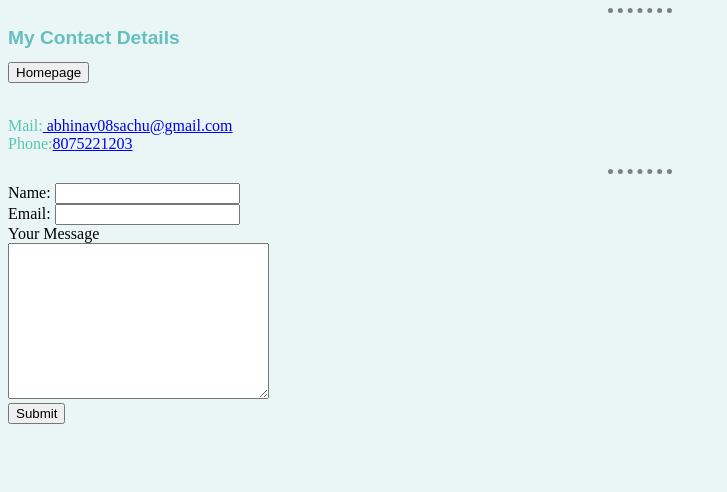
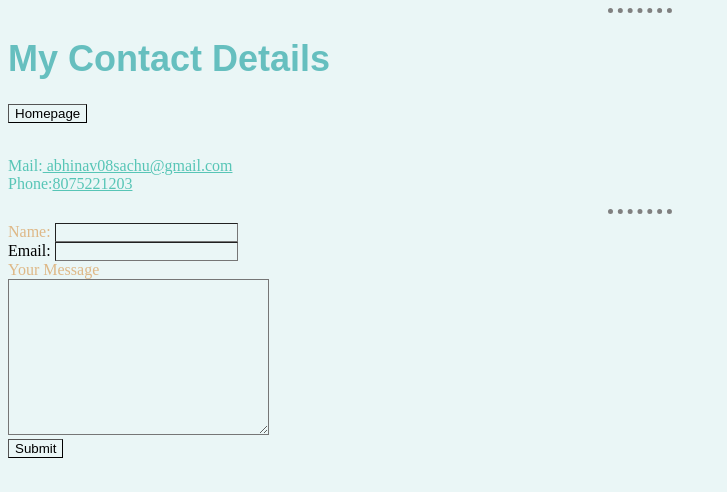
Before and after one commit to JUSTMEHER/CV, a plain HTML site: page contact_details.html in a window 1280 px wide. Shown: the whole page, without its empty margins (0-727 px from the left). Drawn offline with Linux system fonts and the light colour scheme.

Commit message:
Update style.css

```diff
--- a/css/style.css
+++ b/css/style.css
@@ -1,6 +1,7 @@
 
       body{
         background-color: #EAF6F6;
+
   }
       hr{
         background-color: transparent;
@@ -12,7 +13,7 @@
   }
       h1{
         color:#66BFBF;
-        font: bold 1.2em "Fira Sans", sans-serif;
+        font: bold 36px "Fira Sans", sans-serif;
   }
       h3{
         color:#57C5B6;
@@ -21,3 +22,27 @@
       p{
         color:#57C5B6;
   }
+
+  a{
+      color:#57C5B6;
+
+  }
+  a:hover{
+      color:burlywood;
+  }
+label{
+    color:burlywood;
+}
+textarea{
+      background-color:#EAF6F6;
+}
+input{
+      border-width: 1px;
+      background-color: #EAF6F6;
+}
+table{
+  color:#57C5B6;
+}
+li{
+  color: #57C5B6;
+}
```
